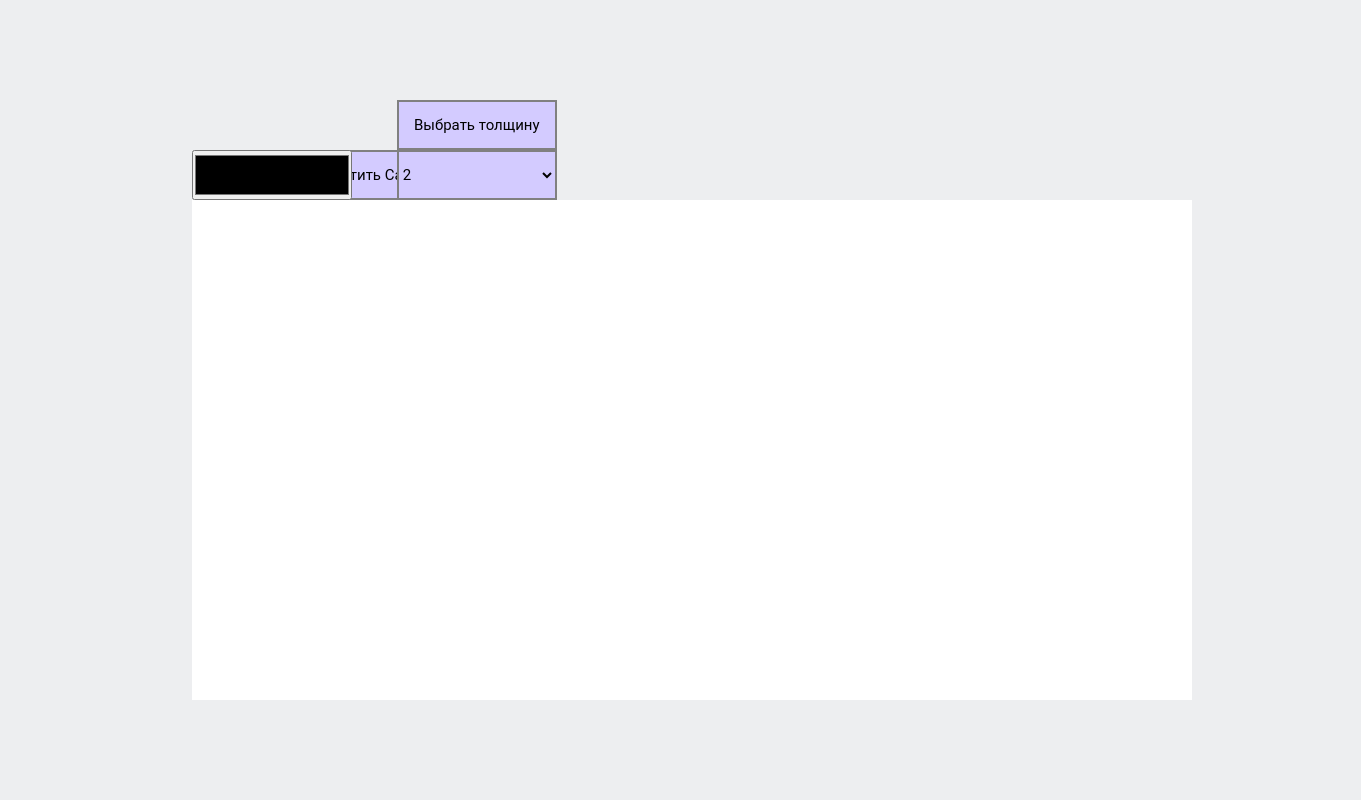
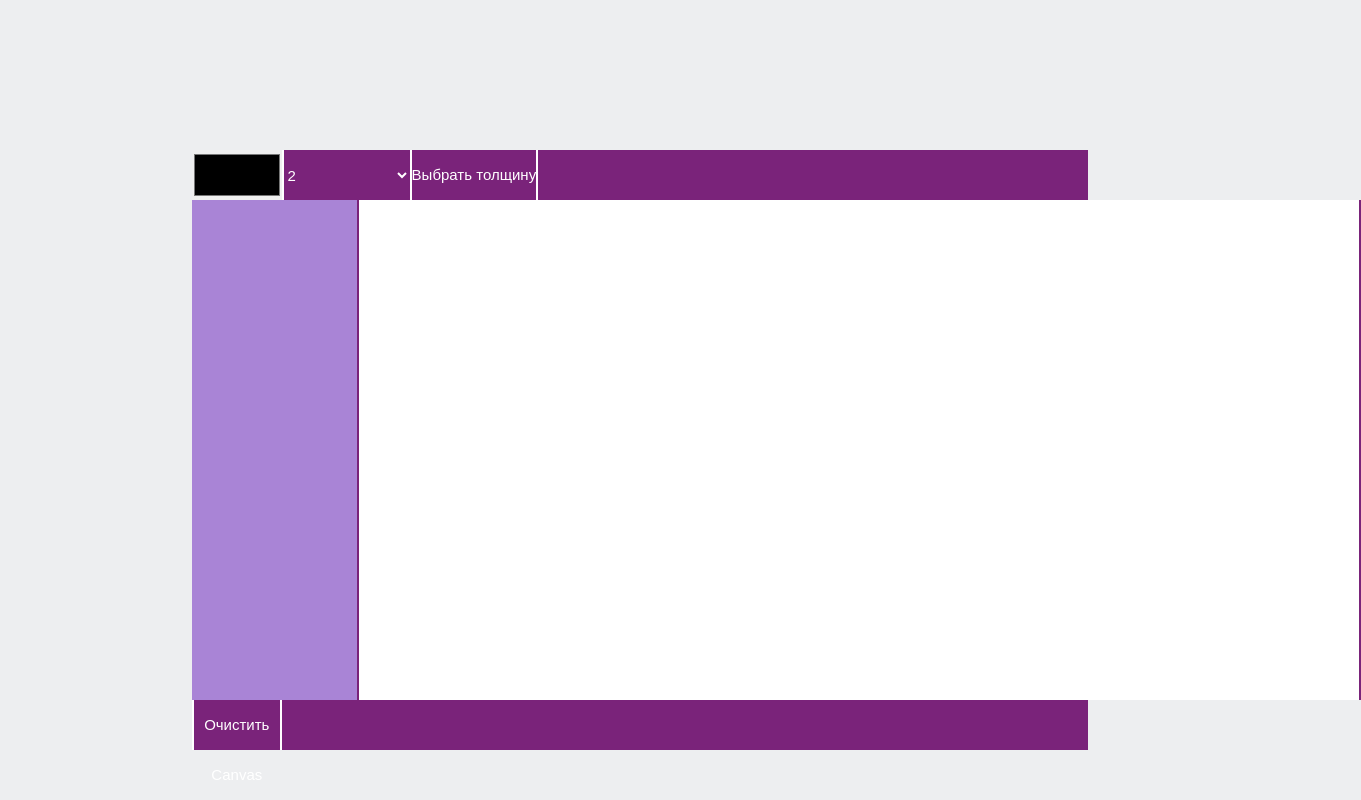
Before and after one commit to BurasovArtem/simple_paint, a plain HTML site: page index.html in a window 1280 px wide. Shown: the whole page, 1361 px wide, since content can reach past the window. Drawn offline with nearby package versions, Linux system fonts and the light colour scheme; a web font is replaced by a local one.

Commit message:
Update style

```diff
--- a/index.html
+++ b/index.html
@@ -25,70 +25,67 @@
 		* {
 			padding: 0;
 			margin: 0;
-			font-family: "Roboto";
 			user-select: none;
 		}
 		html {
 			background-color: #EDEEF0;
 		}
+		.header, .footer {
+			height: 50px;
+			background-color: #7A237A;
+			width: 70%;
+			margin-left: 15%;
+		}
+		.header {
+			margin-top: 150px;
+		}
+		.main {
+			margin-left: 15%;
+			width: 70%;
+			background-color: #A984D6;
+			height: 500px;
+		}
 		.canv {
-			margin-top: 200px;
-			margin-left: 15%;
 			background-color: white;
+			margin-left: 165px;
+			border-right: 2px solid #7A237A;
+			border-left: 2px solid #7A237A;
 		}
-		#color {
-			position: absolute;
-			top: 150px;
-			width: 160px;
+		#color, .thickness, .butwidth, #clear {
 			height: 50px;
-			left: 15%;
-		}
-		#clear {
-			position: absolute;
-			width: 160px;
-			height: 50px;
-			top: 150px;
-			left: 23%;
-			background-color: #D3CBFF;
-			color: black;
+			border: none;
+			line-height: 50px;
+			margin-bottom: 20px;
+			width: 10%;
 			font-size: 15px;
-			border: none;
-			border: 2px solid grey;
-		}
-		#clear:hover {
-			background-color: #AE88DD;
-			color: white;
 		}
 		.thickness {
 			position: absolute;
-			top: 150px;
-			width: 160px;
-			height: 50px;
-			background-color: #D3CBFF;
-			left: 31%;
-			font-size: 15px;
-			border: none;
-			border: 2px solid grey;
+			background-color: #7A237A;
+			border-left: 2px solid white;
+			color: white;
+
 		}
 		.butwidth {
-			width: 160px;
-			height: 50px;
-			top: 100px;
-			font-size: 15px;
-			left: 31%;
 			position: absolute;
+			left: 32%;
+		}
+		.butwidth, #clear {
+			background-color: #7A237A;
+			border-right: 2px solid white;
+			border-left: 2px solid white;
+			color: white;
+		}
+		.butwidth:hover, #clear:hover {
 			background-color: #D3CBFF;
-			border: none;
-			border: 2px solid grey;
-		}
-		.butwidth:hover {
-			background-color: #AE88DD;
-			color: white;
+			color: black;
+			border-right: 2px solid black;
+			border-left: 2px solid black;
 		}
 	</style>
 
 <body>
-	<button onclick="clearCanvas()" id="clear">Очистить Canvas</button>
+	<div class="header">
 		<input type="color" name="" id="color">
 		<select class="thickness" id="widthSel" name="widthSel">
 			<option value="2">2</option>
@@ -101,6 +98,12 @@
 			<option value="25">25</option>
 		</select>
 		<input type="button" name="" class="butwidth" onclick="razm()" value="Выбрать толщину">
+	</div>
+	<div class="main">
 		<canvas id="drawingCanvas" class="canv" width="1000" height="500"></canvas>
+	</div>
+	<div class="footer">
+		<button onclick="clearCanvas()" id="clear">Очистить Canvas</button>
+	</div>
 </body>
 </html>
```
Lines whose indentation alone changed are shown as unchanged.
